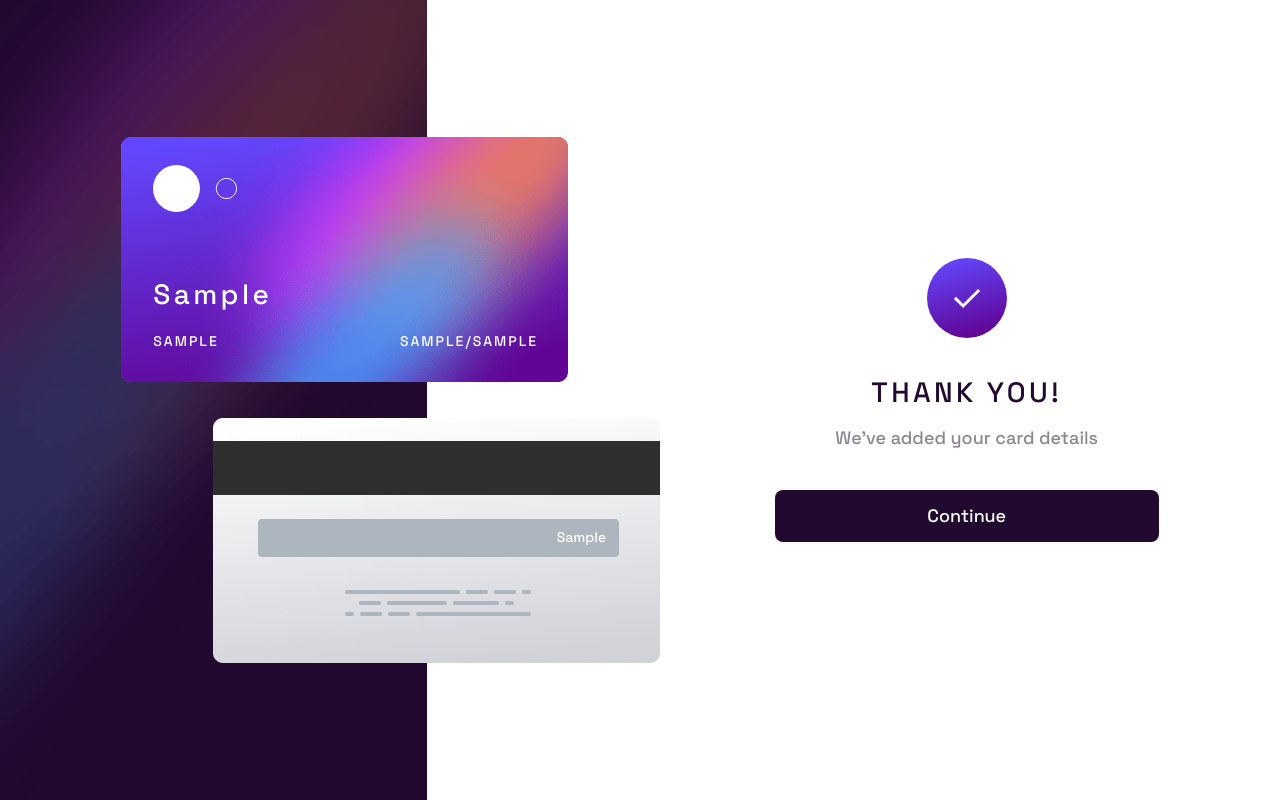
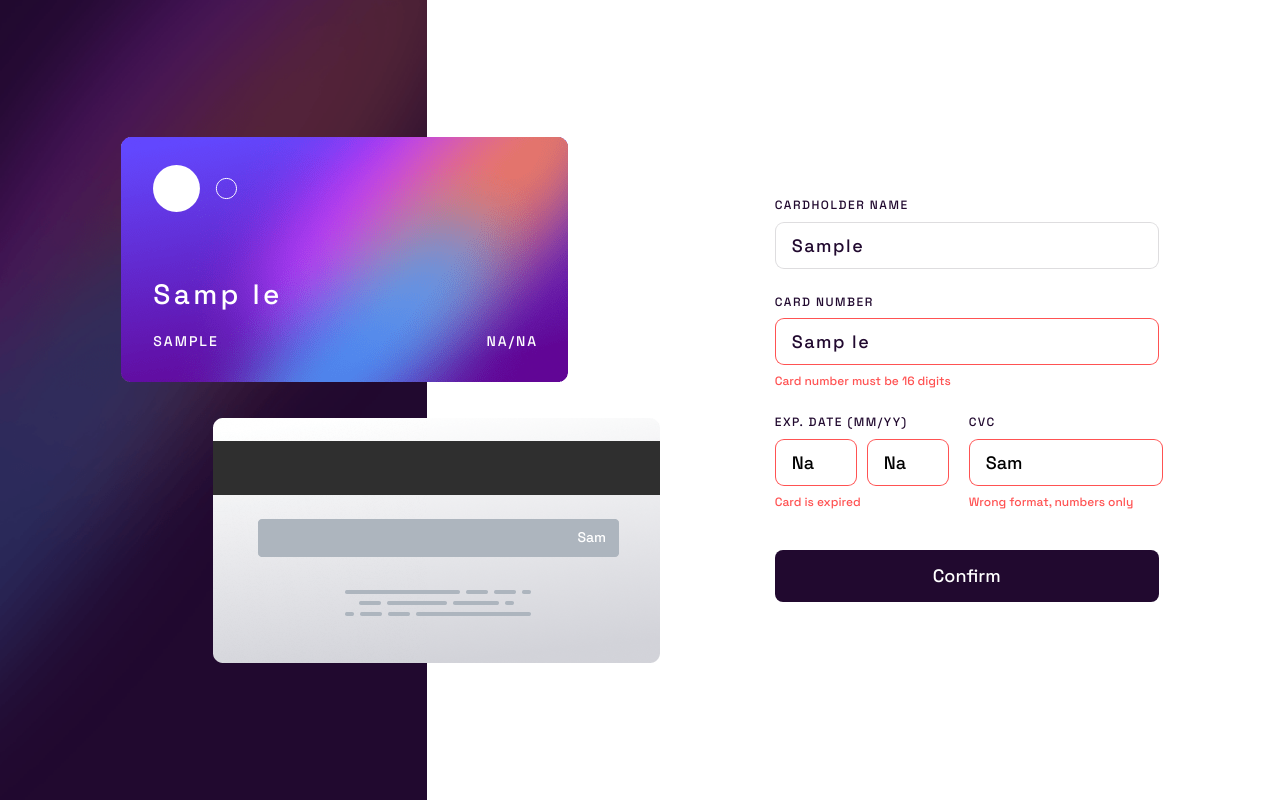
Before and after one commit to aleksandr-efimenko/interactive-card-details-form, a Next.js app: page / in a window 1280 px wide. Both pictures are taken after typing "Sample", "Sample", "Sample", "Sample", "Sample" into the empty fields and a click on the button "Confirm". Built offline with nearby package versions, Linux system fonts and the light colour scheme.

Commit message:
separate card number check

```diff
--- a/components/CardForm.tsx
+++ b/components/CardForm.tsx
@@ -1,12 +1,17 @@
 import { cardProps } from "@/pages";
-import React from "react";
-import SpinnerIcon from "./SpinnerIcon";
+import React, { useEffect } from "react";
+import { SpinnerIcon } from "./SpinnerIcon";
+import { CardHolderNameInput } from "./CardHolderNameInput";
+import { CardNumberInput } from "./CardNumberInput";
+import { luhnCheck } from "@/utils/creditCardInputCheck";
+import { CardExpiryInput } from "./CardExpiryInput";
+import { CardCvcInput } from "./CardCvcInput";
 
 export default function CardForm({
+  cardHolder,
+  setCardHolder,
   cardNumber,
   setCardNumber,
-  cardHolder,
-  setCardHolder,
   cardExpiryMM,
   setCardExpiryMM,
   cardExpiryYY,
@@ -15,15 +20,169 @@ export default function CardForm({
   setCardCvv,
   toggleCardSubmitted,
 }: cardProps) {
-  const [cardNumberError, setCardNumberError] = React.useState(false);
-  const [cardHolderError, setCardHolderError] = React.useState(false);
-  const [cardExpiryMMError, setCardExpiryMMError] = React.useState(false);
-  const [cardExpiryYYError, setCardExpiryYYError] = React.useState(false);
-  const [cardCvvError, setCardCvvError] = React.useState(false);
+  const [cardHolderError, setCardHolderError] = React.useState("");
+  const [cardNumberError, setCardNumberError] = React.useState("");
+  const [cardExpiryMMError, setCardExpiryMMError] = React.useState("");
+  const [cardExpiryYYError, setCardExpiryYYError] = React.useState("");
+  const [cardExpiryResultError, setCardExpiryResultError] = React.useState("");
+  const [cardCvvError, setCardCvvError] = React.useState("");
 
   const [isLoading, setIsLoading] = React.useState(false);
   const handleSumbit = (e: React.FormEvent<HTMLFormElement>) => {
     e.preventDefault();
+    let errors = false;
+    // check card holder name
+    switch (true) {
+      case !cardHolder.trim(): {
+        setCardHolderError("Can’t be blank");
+        errors = true;
+        break;
+      }
+      case cardHolder.replace(/\s/g, "").length < 3: {
+        setCardHolderError("Card holder name must be at least 3 characters");
+        errors = true;
+        break;
+      }
+      case cardHolder.length > 30: {
+        setCardHolderError("Card holder name must be less than 30 characters");
+        errors = true;
+        break;
+      }
+      default: {
+        setCardHolderError("");
+        break;
+      }
+    }
+    console.log(cardNumber.length);
+    // check card number
+    switch (true) {
+      case !cardNumber: {
+        setCardNumberError("Can’t be blank");
+        errors = true;
+        break;
+      }
+      // check if 16 digits without spaces
+      case cardNumber.replace(/\s/g, "").length < 16: {
+        setCardNumberError("Card number must be 16 digits");
+        errors = true;
+        break;
+      }
+      // check if numbers only and spaces
+      case !/^[0-9\s]+$/.test(cardNumber): {
+        setCardNumberError("Wrong format, numbers only");
+        errors = true;
+        break;
+      }
+      //remove spaces
+      case !luhnCheck(cardNumber.replace(/\s/g, "")): {
+        setCardNumberError(
+          "Card number is not valid, try for test 4539670073707590"
+        );
+        errors = true;
+        break;
+      }
+      default: {
+        setCardNumberError("");
+        break;
+      }
+    }
+
+    // check card expiry mm
+    switch (true) {
+      case !cardExpiryMM: {
+        setCardExpiryMMError("Can’t be blank");
+        errors = true;
+        break;
+      }
+      case cardExpiryMM.length < 2: {
+        setCardExpiryMMError("MM must be 2 digits");
+        errors = true;
+        break;
+      }
+      // check if numbers only
+      case !/^[0-9]+$/.test(cardExpiryMM): {
+        setCardExpiryMMError("Wrong format, numbers only");
+        errors = true;
+        break;
+      }
+      case parseInt(cardExpiryMM) > 12: {
+        setCardExpiryMMError("Month must be less than 12");
+        errors = true;
+        break;
+      }
+      default: {
+        setCardExpiryMMError("");
+        break;
+      }
+    }
+
+    // check card expiry yy
+    switch (true) {
+      case !cardExpiryYY: {
+        setCardExpiryYYError("Can’t be blank");
+        errors = true;
+        break;
+      }
+      case cardExpiryYY.length < 2: {
+        setCardExpiryYYError("YY must be 2 digits");
+        errors = true;
+        break;
+      }
+      // check if numbers only
+      case !/^[0-9]+$/.test(cardExpiryYY): {
+        setCardExpiryYYError("Wrong format, numbers only");
+        errors = true;
+        break;
+      }
+      default: {
+        setCardExpiryYYError("");
+        break;
+      }
+    }
+
+    //check card expiry
+    const currentYear = new Date().getFullYear();
+    const currentMonth = new Date().getMonth() + 1;
+    const expiryYear = parseInt(`20${cardExpiryYY}`);
+    const expiryMonth = parseInt(cardExpiryMM);
+    if (expiryYear < currentYear) {
+      setCardExpiryMMError("Card is expired");
+      setCardExpiryYYError("Card is expired");
+      errors = true;
+    }
+    if (expiryYear === currentYear && expiryMonth < currentMonth) {
+      setCardExpiryMMError("Card is expired");
+      setCardExpiryYYError("Card is expired");
+      errors = true;
+    }
+
+    // check card cvv
+    switch (true) {
+      case !cardCvv: {
+        setCardCvvError("Can’t be blank");
+        errors = true;
+        break;
+      }
+      case cardCvv.length < 3: {
+        setCardCvvError("CVV must be 3 digits");
+        errors = true;
+        break;
+      }
+      // check if numbers only
+      case !/^[0-9]+$/.test(cardCvv): {
+        setCardCvvError("Wrong format, numbers only");
+        errors = true;
+        break;
+      }
+      default: {
+        setCardCvvError("");
+        break;
+      }
+    }
+
+    if (errors) {
+      return;
+    }
     setIsLoading(true);
     setTimeout(() => {
       setIsLoading(false);
@@ -31,159 +190,49 @@ export default function CardForm({
     }, 1000);
   };
 
-  const creditCardNumberValidation = (cardNumber: string) => {
-    // remove spaces
-    cardNumber = cardNumber.replace(/\s/g, "");
-    // check if card number is 16 digits
-    if (cardNumber.length !== 16) {
-      return false;
+  // set result error for card expiry
+  useEffect(() => {
+    if (cardExpiryMMError) {
+      setCardExpiryResultError(cardExpiryMMError);
+      return;
     }
-    // check if card number contains only digits
-    if (cardNumber.match(/\D/g)) {
-      return false;
-    }
-    // check if card number is valid
-    if (!luhnCheck(cardNumber)) {
-      return false;
-    }
-    return true;
-  };
-
-  // This function is used to check if the card number is valid
-  function luhnCheck(cardNumber: string): boolean {
-    let sum = 0;
-    let digit;
-    let i;
-    let addend;
-
-    for (i = 0; i < cardNumber.length; i++) {
-      digit = parseInt(cardNumber.charAt(i));
-      if ((cardNumber.length - i) % 2 === 0) {
-        addend = digit * 2;
-        if (addend >= 10) {
-          addend = (addend % 10) + 1;
-        }
-        sum += addend;
-      } else {
-        sum += digit;
-      }
+    if (cardExpiryYYError) {
+      setCardExpiryResultError(cardExpiryYYError);
+      return;
     }
 
-    return sum % 10 === 0;
-  }
-
-  const handleCardNumberEnter = (e: React.ChangeEvent<HTMLInputElement>) => {
-    const { value } = e.target;
-    let cardNumber = value;
-    setCardNumber(cardNumber);
-  };
-
-  const handleCardHolderEnter = (e: React.ChangeEvent<HTMLInputElement>) => {
-    const { value } = e.target;
-    const cardHolder = value;
-    if (cardHolder.length > 20) {
-      setCardHolderError(true);
-    } else {
-      setCardHolderError(false);
-    }
-
-    setCardHolder(cardHolder);
-  };
-
-  const handleCardExpiryEnterMM = (e: React.ChangeEvent<HTMLInputElement>) => {
-    const { value } = e.target;
-    const cardExpiryMM = value;
-    if (cardExpiryMM.length > 2) {
-      setCardExpiryMMError(true);
-    }
-
-    setCardExpiryMM(cardExpiryMM);
-  };
-
-  const handleCardExpiryEnterYY = (e: React.ChangeEvent<HTMLInputElement>) => {
-    const { value } = e.target;
-    const cardExpiryYY = value;
-    setCardExpiryYY(cardExpiryYY);
-  };
-
-  const handleCardCvvEnter = (e: React.ChangeEvent<HTMLInputElement>) => {
-    const { value } = e.target;
-    const cardCvv = value;
-    setCardCvv(cardCvv);
-  };
+    setCardExpiryResultError("");
+  }, [cardExpiryMMError, cardExpiryYYError]);
 
   return (
     <div className="max-w-sm">
       <form onSubmit={handleSumbit}>
         <div className="flex flex-col gap-[1.625rem]">
-          <label className="block  card-label" htmlFor="cardholder-name">
-            Cardholder Name
-            <div className="input-container-bd-gradient">
-              <input
-                value={cardHolder}
-                onChange={handleCardHolderEnter}
-                className="block w-full card-input"
-                type="text"
-                id="cardholder-name"
-                placeholder="e.g. Jane Appleseed"
-              />
-            </div>
-            {cardHolderError && (
-              <p className="text-red-500">Cardholder name is required</p>
-            )}
-          </label>
-          <label className="block card-label" htmlFor="card-number">
-            Card Number
-            <div className="input-container-bd-gradient">
-              <input
-                value={cardNumber}
-                onChange={handleCardNumberEnter}
-                className="block w-full card-input"
-                type="text"
-                id="card-number"
-                placeholder="e.g. 1234 5678 9123 0000"
-              />
-            </div>
-          </label>
+          <CardHolderNameInput
+            cardHolder={cardHolder}
+            setCardHolder={setCardHolder}
+            cardHolderError={cardHolderError}
+          />
+          <CardNumberInput
+            cardNumber={cardNumber}
+            setCardNumber={setCardNumber}
+            cardNumberError={cardNumberError}
+          />
           <div className="flex w-full gap-[1.25rem]">
-            <label className="block card-label" htmlFor="expiration-date-mm">
-              Exp. Date (MM/YY)
-              <div className="flex gap-[0.625rem]">
-                <div className="input-container-bd-gradient">
-                  <input
-                    value={cardExpiryMM}
-                    onChange={handleCardExpiryEnterMM}
-                    className="card-input max-w-[5rem]"
-                    type="text"
-                    id="expiration-date-mm"
-                    placeholder="MM"
-                  />
-                </div>
-                <div className="input-container-bd-gradient">
-                  <input
-                    value={cardExpiryYY}
-                    onChange={handleCardExpiryEnterYY}
-                    className="card-input max-w-[5rem]"
-                    type="text"
-                    id="expiration-date-yy"
-                    placeholder="YY"
-                  />
-                </div>
-              </div>
-            </label>
-            <label htmlFor="cvv" className="card-label">
-              CVC
-              <div className="input-container-bd-gradient">
-                <input
-                  type="text"
-                  id="cvv"
-                  className="block card-input max-w-[12rem]"
-                  placeholder="e.g 123"
-                  value={cardCvv}
-                  onChange={handleCardCvvEnter}
-                />
-              </div>
-            </label>
+            <CardExpiryInput
+              cardExpiryMM={cardExpiryMM}
+              setCardExpiryMM={setCardExpiryMM}
+              cardExpiryMMError={cardExpiryMMError}
+              cardExpiryYY={cardExpiryYY}
+              setCardExpiryYY={setCardExpiryYY}
+              cardExpiryYYError={cardExpiryYYError}
+              cardExpiryResultError={cardExpiryResultError}
+            />
+            <CardCvcInput
+              cardCvv={cardCvv}
+              setCardCvv={setCardCvv}
+              cardCvvError={cardCvvError}
+            />
           </div>
         </div>
         <button
--- a/components/CardHolderNameInput.tsx
+++ b/components/CardHolderNameInput.tsx
@@ -1,6 +1,6 @@
 import React from "react";
 
-export default function CardHolderNameInput({
+export function CardHolderNameInput({
   cardHolder,
   setCardHolder,
   cardHolderError,
@@ -12,7 +12,7 @@ export default function CardHolderNameInput({
   const handleCardHolderEnter = (e: React.ChangeEvent<HTMLInputElement>) => {
     const { value } = e.target;
     const cardHolder = value;
-    // limit to 50 characters
+    // limit to 30 characters
     setCardHolder(cardHolder.slice(0, 30));
   };
 
@@ -21,10 +21,9 @@ export default function CardHolderNameInput({
       <label className="block card-label" htmlFor="cardholder-name">
         Cardholder Name
         <div
-          className={[
-            "input-container-bd-gradient",
-            cardHolderError && "wrong-input",
-          ].join(" ")}
+          className={`input-container-bd-gradient ${
+            cardHolderError ? "wrong-input" : ""
+          }`}
         >
           <input
             value={cardHolder}
@@ -37,7 +36,7 @@ export default function CardHolderNameInput({
         </div>
       </label>
       {cardHolderError && (
-        <p className="mt-2 text-xs text-red">{cardHolderError}</p>
+        <p className="mt-2 text-xs text-red" role="alert" aria-live="assertive">{cardHolderError}</p>
       )}
     </div>
   );
--- a/components/CardNumberInput.tsx
+++ b/components/CardNumberInput.tsx
@@ -1,6 +1,6 @@
 import React from "react";
 
-export default function CardNumberInput({
+export function CardNumberInput({
   cardNumber,
   setCardNumber,
   cardNumberError,
@@ -28,10 +28,9 @@ export default function CardNumberInput({
       <label className="block card-label" htmlFor="card-number">
         Card Number
         <div
-          className={[
-            "input-container-bd-gradient",
-            cardNumberError && "wrong-input",
-          ].join(" ")}
+          className={`input-container-bd-gradient ${
+            cardNumberError ? "wrong-input" : ""
+          }`}
         >
           <input
             value={cardNumber}
@@ -44,7 +43,9 @@ export default function CardNumberInput({
         </div>
       </label>
       {cardNumberError && (
-        <p className="mt-2 text-xs text-red">{cardNumberError}</p>
+        <p className="mt-2 text-xs text-red" role="alert" aria-live="assertive">
+          {cardNumberError}
+        </p>
       )}
     </div>
   );
--- a/components/SpinnerIcon.tsx
+++ b/components/SpinnerIcon.tsx
@@ -1,6 +1,6 @@
 import React from "react";
 
-const SpinnerIcon = () => {
+export const SpinnerIcon = () => {
   return (
     <svg className="animate-spin h-5 w-5 " viewBox="0 0 24 24">
       <circle
@@ -19,5 +19,3 @@ const SpinnerIcon = () => {
     </svg>
   );
 };
-
-export default SpinnerIcon;
--- /dev/null
+++ b/utils/creditCardInputCheck.ts
@@ -0,0 +1,22 @@
+// This function is used to check if the card number is valid
+export function luhnCheck(cardNumber: string): boolean {
+  let sum = 0;
+  let digit;
+  let i;
+  let addend;
+
+  for (i = 0; i < cardNumber.length; i++) {
+    digit = parseInt(cardNumber.charAt(i));
+    if ((cardNumber.length - i) % 2 === 0) {
+      addend = digit * 2;
+      if (addend >= 10) {
+        addend = (addend % 10) + 1;
+      }
+      sum += addend;
+    } else {
+      sum += digit;
+    }
+  }
+
+  return sum % 10 === 0;
+}
```
